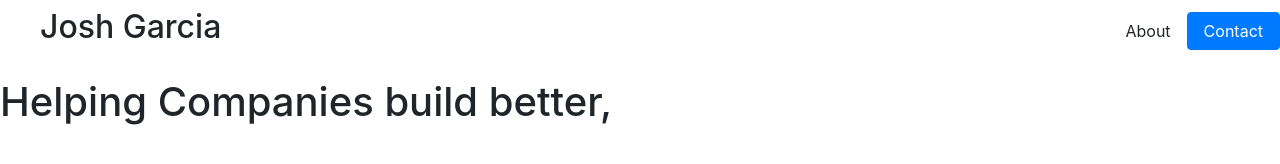
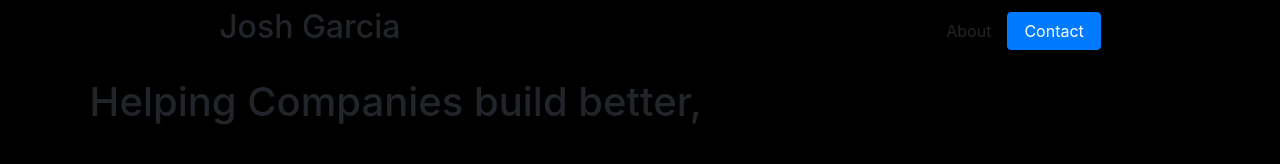
Before and after one commit to joshg1912/portfolio, a plain HTML site: page index.html in a window 1280 px wide. Drawn offline with nearby package versions, Linux system fonts and the light colour scheme.

Commit message:
adds background-color and header

```diff
--- a/index.html
+++ b/index.html
@@ -4,7 +4,7 @@
         <link rel="stylesheet" href="style.css">
         <link rel="stylesheet" href="/node_modules/bootstrap/dist/css/bootstrap.css">
     </head>
-    <body>
+    <body style="background-color:black; margin-left:7vw; margin-right:7vw">
         <nav>
             <div class="navigation py-2">
                 <ul class="nav-links">
--- a/style.css
+++ b/style.css
@@ -1,10 +1,11 @@
-body{
-    margin-left: 7vw;
-    margin-right: 7vw;
+body {
+   background-color: black;
 }
 .navigation {
     display: flex;
     justify-content: space-between;
+    margin-left: 7vw;
+    margin-right: 7vw;
 }
 
 .nav-links {
```
